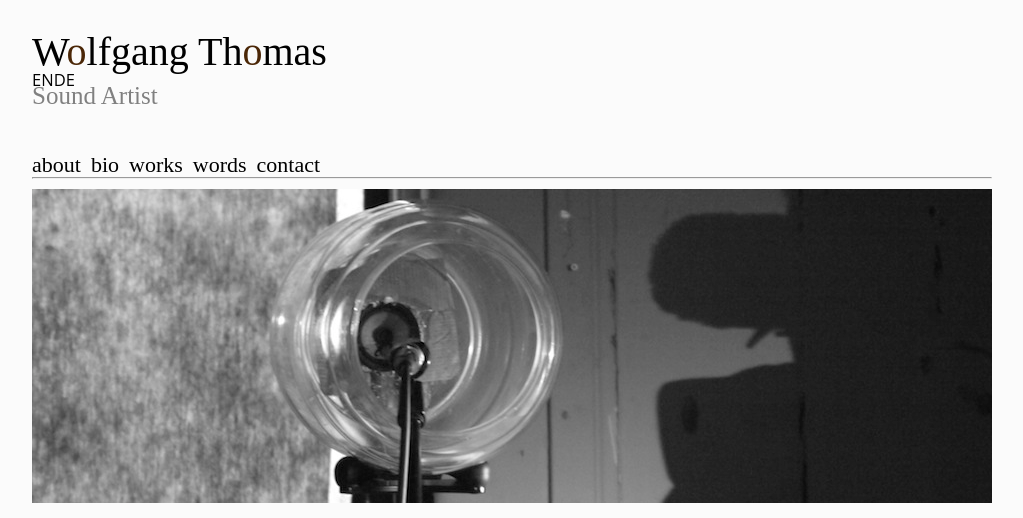
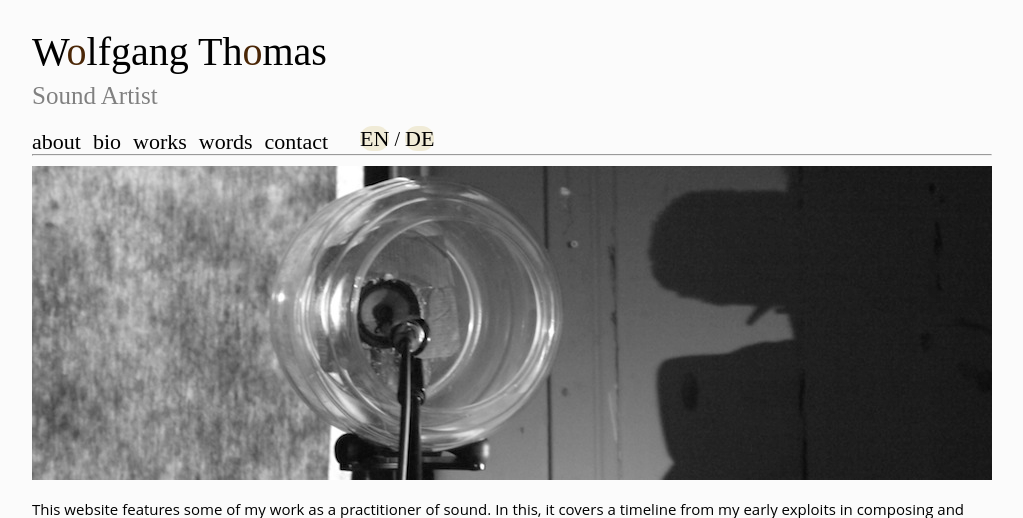
Before and after one commit to RussellSnyder/WolfWebsite_Github, a PHP site: page / in a window 1280 px wide. Shown: the top 518 px of the page, without its empty margins (128-1151 px from the left). Run offline with PHP 8.4, Linux system fonts and the light colour scheme.

Commit message:
more logo stuff
add lang sections now

```diff
--- a/css/styles.css
+++ b/css/styles.css
@@ -38,6 +38,27 @@ margin-bottom: -50px;
 	size: 50px;
 }
 
+#logo:hover em {
+    text-decoration: blink;
+}
+
+#langChoose {
+	float: right;
+	margin-left: 20px;
+
+}
+
+#langChoose a{
+	background-clip: content-box;
+	background-color: rgba(227, 215, 170, 0.45);
+	/* Safari 3-4, iOS 1-3.2, Android 1.6- */
+  -webkit-border-radius: 12px;
+  	/* Firefox 1-3.6 */
+  -moz-border-radius: 12px;
+  	/* Opera 10.5, IE 9, Safari 5, Chrome, Firefox 4, iOS 4, Android 2.1+ */
+  border-radius: 12px;
+
+}
 /* Typography */
 
 h1, h2 {
@@ -121,7 +142,7 @@ header nav ul {
 
 header nav ul li {
 	display: inline-block;
-	padding-right: 10px;
+	padding-right: 12px;
 	font-family: 'baskerville';
 
 }
--- a/design/header.txt
+++ b/design/header.txt
@@ -1 +1 @@
-document.write('<div class="container"><div id="logo"><a href="index.html"><h1>W<em>o</em>lfgang Th<em>o</em>mas</h1></a><a href="index.html"><h2>Sound Artist</h2><a/></div><div class="langChoose"><a href="index.html">EN</a><a href="de/index.html">DE</a></div></div><div class="container"><header class="main"><nav><ul class="clearfix"><li><a href="about.html">about</a></li><li><a href="bio.html">bio</a></li><li><a href="works.html">works</a></li><li><a href="words.html">words</a></li><li><a href="contact.html">contact</a></li></ul><hr></nav></header>')
+document.write('<div class="container"><div id="logo"><a href="index.html"><h1>W<em>o</em>lfgang Th<em>o</em>mas</h1></a><a href="index.html"><h2>Sound Artist</h2><a/></div></div><div class="container"><header class="main"><nav><ul class="clearfix"><li><a href="about.html">about</a></li><li><a href="bio.html">bio</a></li><li><a href="works.html">works</a></li><li><a href="words.html">words</a></li><li><a href="contact.html">contact</a></li><li><div id="langChoose"><a href="index.html">EN</a>&nbsp;/&nbsp;<a href="de/index.html">DE</a></div></li></ul><hr></nav></header>')
```
